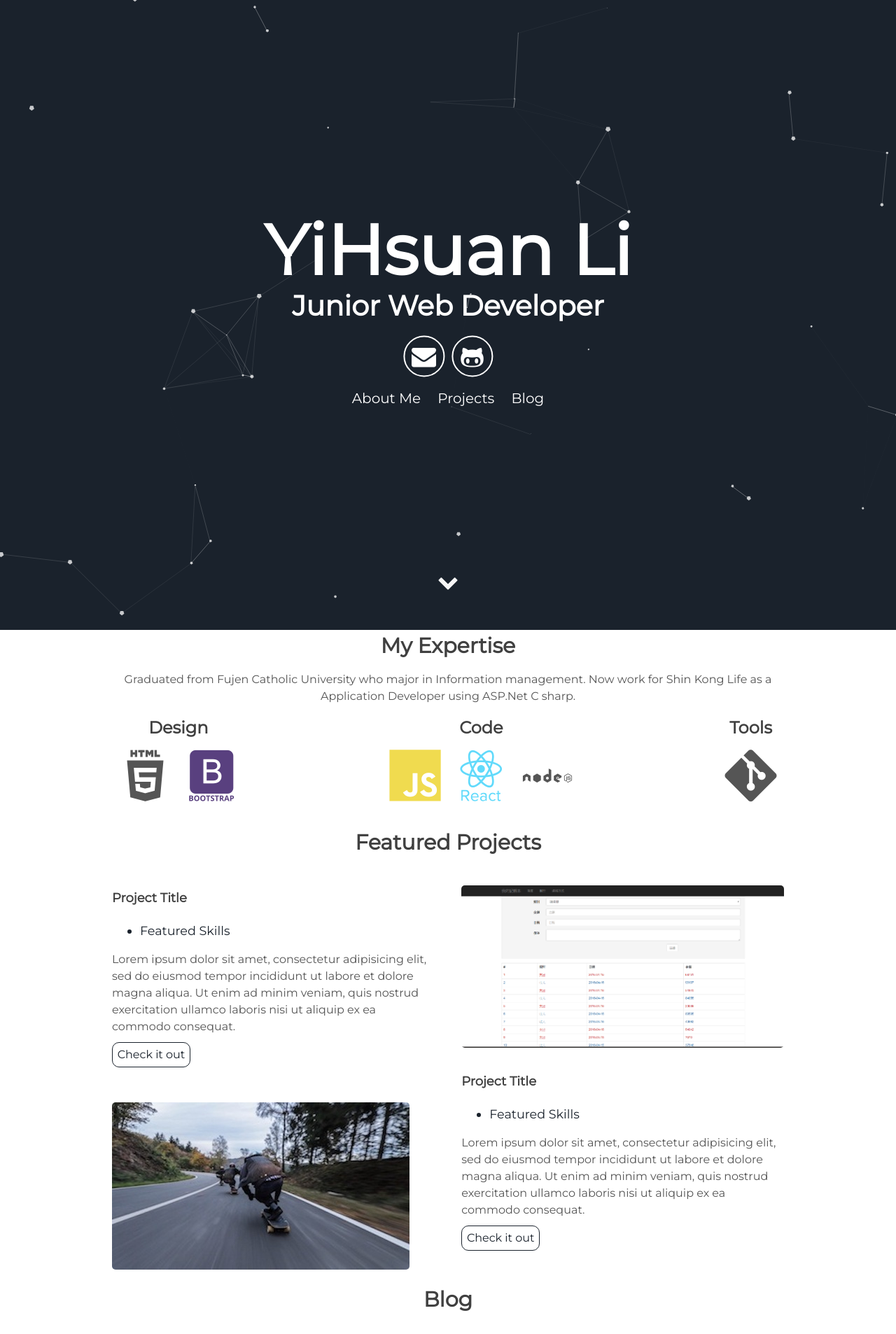
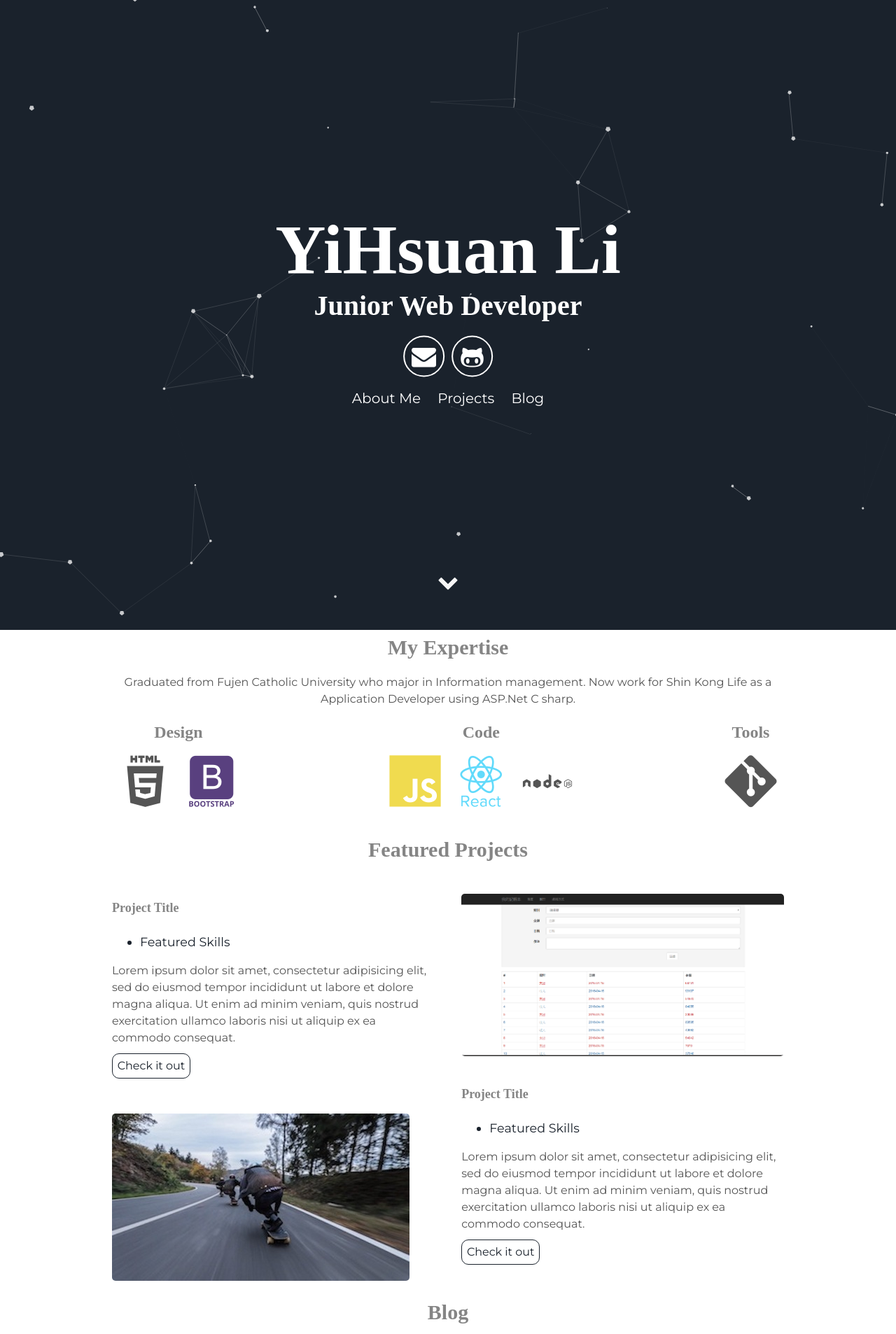
Before and after one commit to YiHsuanLi0113/YiHsuanLi0113.github.io, a Jekyll site: the page built from index.md, in a window 1280 px wide. Shown: the top 1906 px of the page at 70% size. Built offline with Jekyll 4.4.1, drawn with Linux system fonts in a browser that asks for light colours; our own code applies the rules of GitHub Pages for plain Markdown files.

Commit message:
字型設定:  微軟正黑體

```diff
--- a/assets/css/markdown8.css
+++ b/assets/css/markdown8.css
@@ -16,8 +16,9 @@ th {
 }
 
 h1, h2, h3, h4, h5, h6 {
-   color: #404040;
-   line-height: 36px;
+   color: #858585;
+   line-height: 40px;
+   font-family: Microsoft JhengHei;
 }
 h1 {
    margin-bottom: 18px;
@@ -64,7 +65,7 @@ blockquote p {
    font-style: italic;
 }
 code, pre {
-   font-family: Monaco, Andale Mono, Courier New, monospace;
+   font-family: Consolas, Monaco, Andale Mono, Courier New, monospace;
 }
 code {
    background-color: #fee9cc;
```
